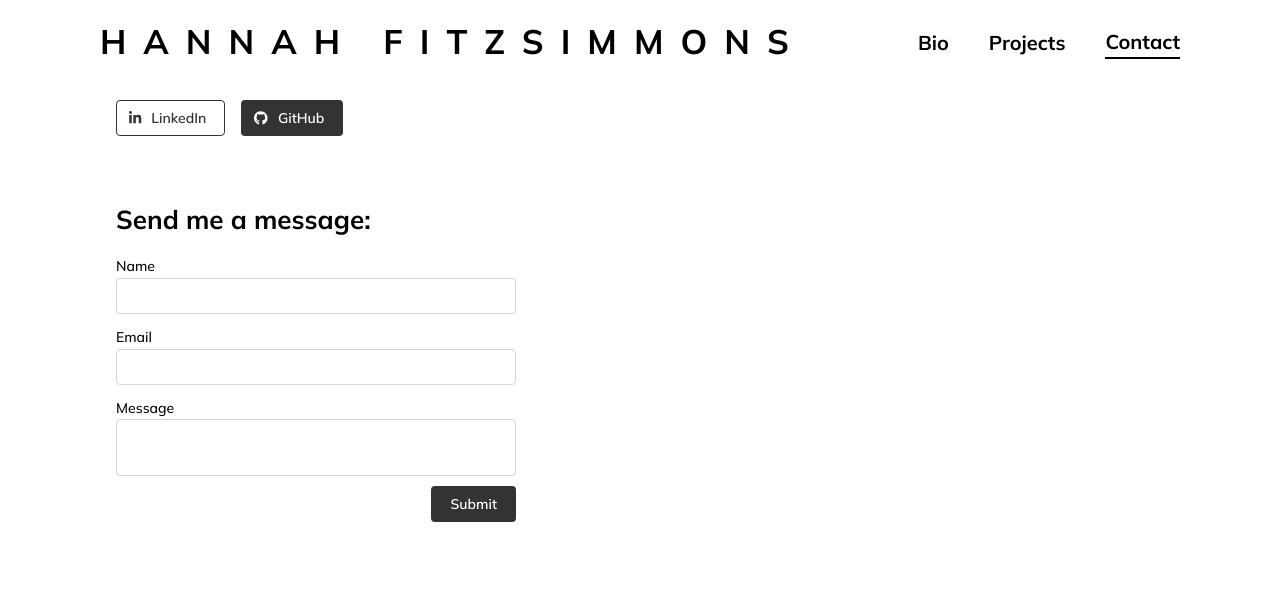
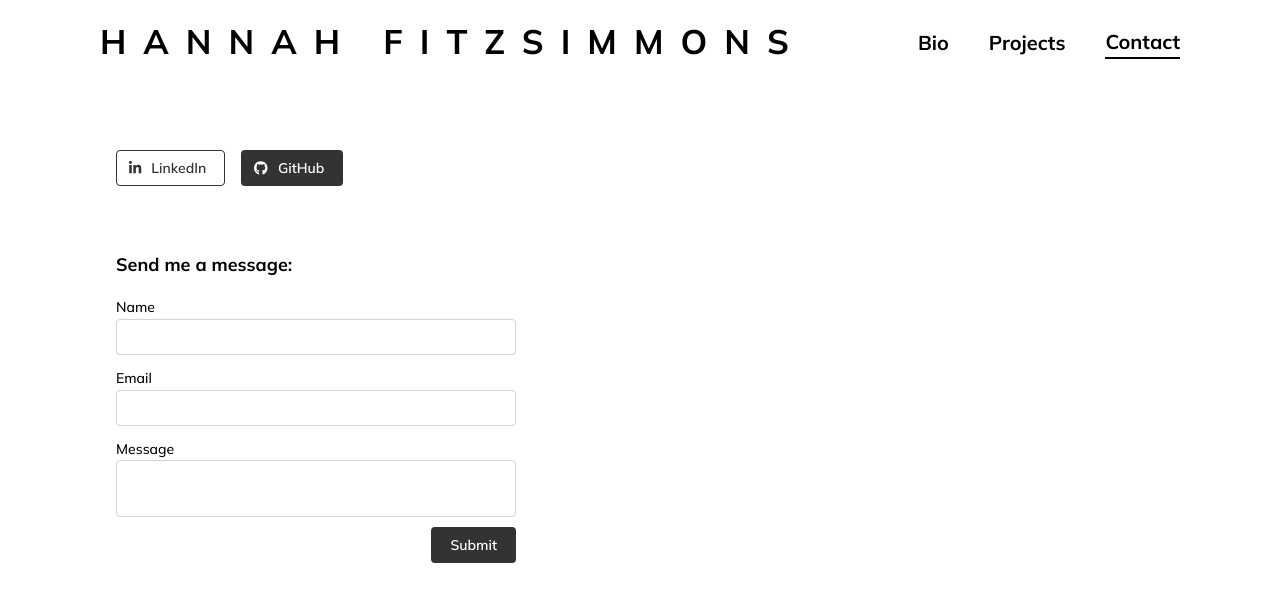
Before and after one commit to hfitzsim/hfitzsim.github.io, a React (Vite) app: page /contact in a window 1280 px wide. Shown: the top 602 px of the page. Built offline with nearby package versions, Linux system fonts and the light colour scheme.

Commit message:
format contact page

```diff
--- a/src/routes/Contact.tsx
+++ b/src/routes/Contact.tsx
@@ -18,7 +18,7 @@ const Contact = () => {
 		},
 	});
 	return (
-		<Stack w={400}>
+		<Stack w={400} mt={50}>
 			<Group mb={50}>
 				<Button
 					variant="outline"
@@ -34,7 +34,7 @@ const Contact = () => {
 					GitHub
 				</Button>
 			</Group>
-			<Title order={2}>Send me a message:</Title>
+			<Title order={4}>Send me a message:</Title>
 			<form>
 				<Stack gap="xs">
 					<TextInput label="Name" {...form.getInputProps('name')} key={form.key('name')} />
```
